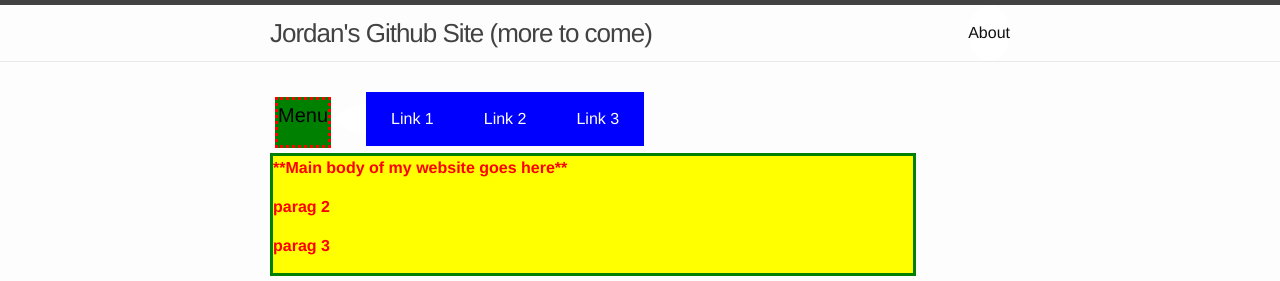
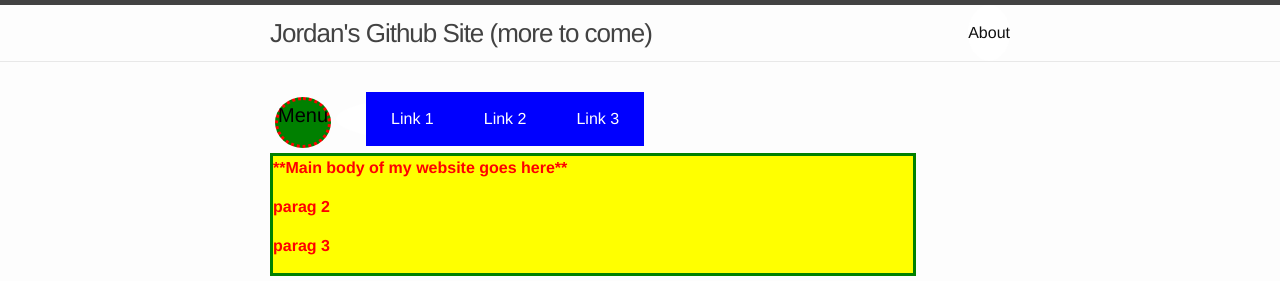
Before and after one commit to Jordanpb/codeacademyTest, a Jekyll site: the page built from index.html, in a window 1280 px wide. Shown: the top 281 px of the page. Built offline with Jekyll 4.4.1, drawn with Linux system fonts in a browser that asks for light colours.

Commit message:
Update _layout.scss

```diff
--- a/_sass/_layout.scss
+++ b/_sass/_layout.scss
@@ -56,6 +56,7 @@
 
 #dropdown-menu{
     border: 3px dotted red;
+    border-radius: 100%;
     background-color: green;
     text-align: center;
     margin: 5px 5px 5px 5px;
```
